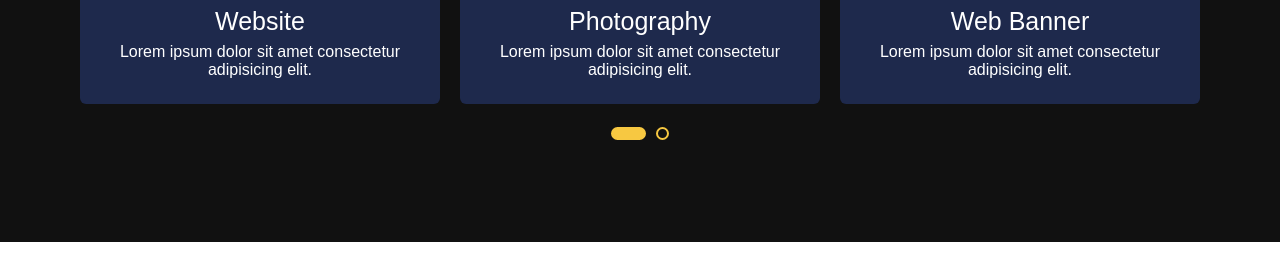
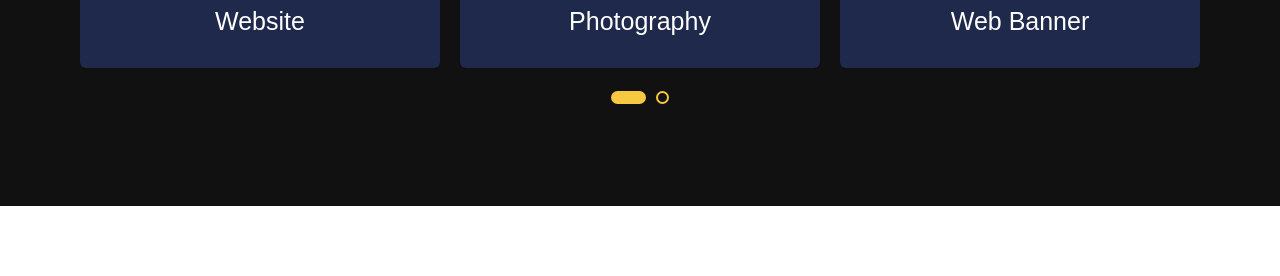
Before and after one commit to JohnNepArcilla/John-Nep, a plain HTML site: page index.html in a window 1280 px wide. Shown: the part 3130-3406 px from the top of the page. Drawn offline with nearby package versions, Linux system fonts and the light colour scheme; a web font is replaced by a local one.

Commit message:
Add files via upload

```diff
--- a/index.html
+++ b/index.html
@@ -60,7 +60,7 @@
                 </div>
                 <div class="column right">
                     <div class="text">I'm John Nep and I'm a <span class="typing-2"></span></div>
-                    <p>Lorem ipsum dolor sit amet consectetur adipisicing elit. Quasi ut voluptatum eveniet doloremque autem excepturi eaque, sit laboriosam voluptatem nisi delectus. Facere explicabo hic minus accusamus alias fuga nihil dolorum quae. Explicabo illo unde, odio consequatur ipsam possimus veritatis, placeat, ab molestiae velit inventore exercitationem consequuntur blanditiis omnis beatae. Dolor iste excepturi ratione soluta quas culpa voluptatum repudiandae harum non.</p>
+                    <p>I am a Web developer .I can do a lot of things and I can finish it on time because for me time management is very important. I can edit video, photos and music. I can do technical things like fixing device or computer. I can do drawing, create logo, digital art and sculpture. I'm from Pampanga and currently taking IT at Holy Angel University.</p>
                 </div>
             </div>
         </div>
@@ -80,7 +80,7 @@
                 </div>
                 <div class="card">
                     <div class="box">
-                        <i class="fab fa-steam"></i>
+                        <i class="fas fa-gamepad"></i>
                         <div class="text">Gaming</div>
                         <p>Lorem ipsum dolor sit amet consectetur, adipisicing elit. Rem quia sunt, quasi quo illo enim.</p>
                     </div>
@@ -164,35 +164,35 @@
                 <div class="box">
                     <img src="assets/Logo Finals.png" alt="">
                     <div class="text">Logo</div>
-                    <p>Lorem ipsum dolor sit amet consectetur adipisicing elit.</p>
+                    <p></p>
                 </div>
             </div>
             <div class="card">
                 <div class="box">
                     <img src="assets/website.png" alt="">
                     <div class="text">Website</div>
-                    <p>Lorem ipsum dolor sit amet consectetur adipisicing elit.</p>
+                    <p></p>
                 </div>
             </div>
             <div class="card">
                 <div class="box">
                     <img src="assets/cover.jpg" alt="">
                     <div class="text">Photography</div>
-                    <p>Lorem ipsum dolor sit amet consectetur adipisicing elit.</p>
+                    <p></p>
                 </div>
             </div>
             <div class="card">
                 <div class="box">
                     <img src="assets/Company Banner.png" alt="">
                     <div class="text">Web Banner</div>
-                    <p>Lorem ipsum dolor sit amet consectetur adipisicing elit.</p>
+                    <p></p>
                 </div>
             </div>
             <div class="card">
                 <div class="box">
                     <img src="assets/project.png" alt="">
                     <div class="text">Others</div>
-                    <p>Lorem ipsum dolor sit amet consectetur adipisicing elit.</p>
+                    <p></p>
                 </div>
             </div>
         </div>
```
